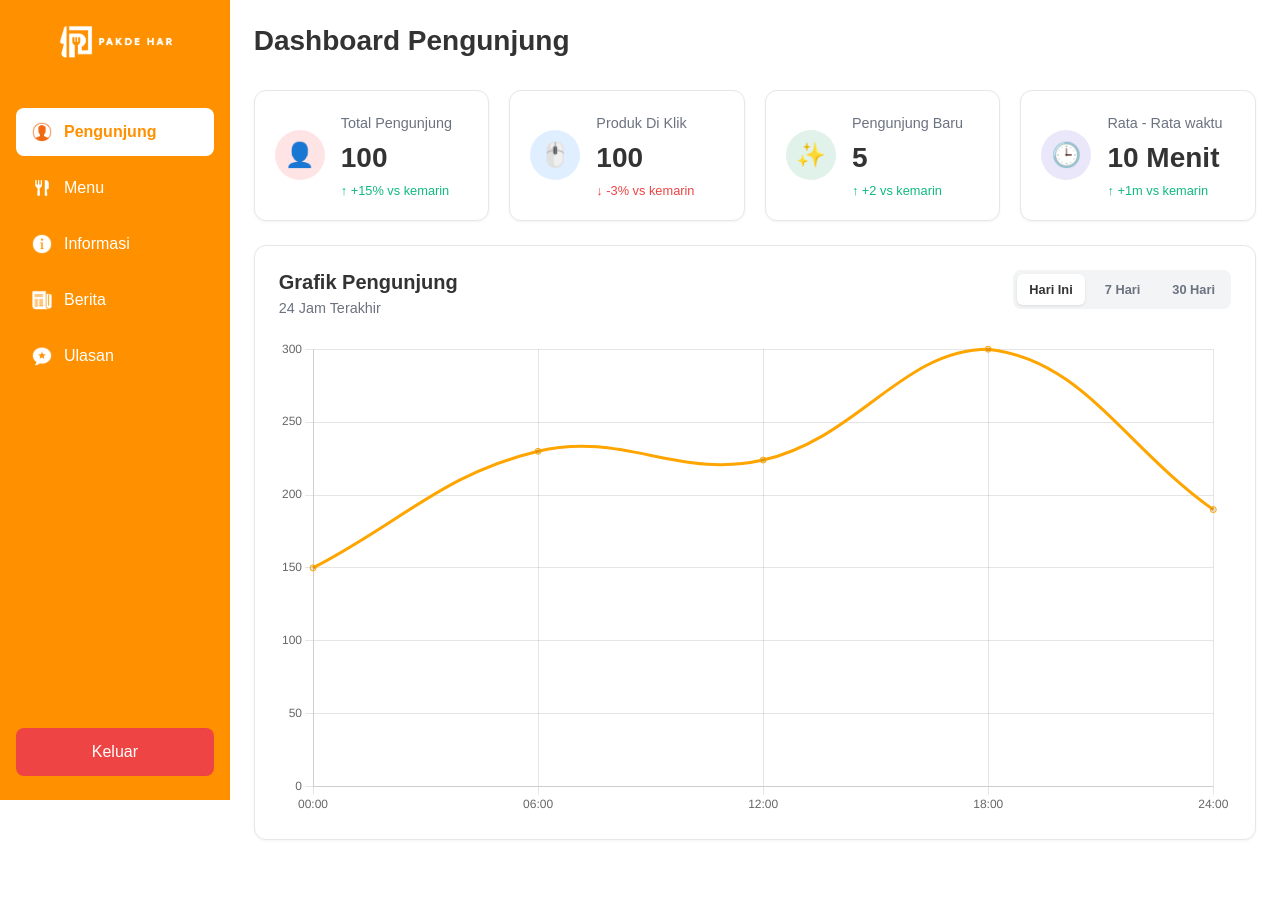
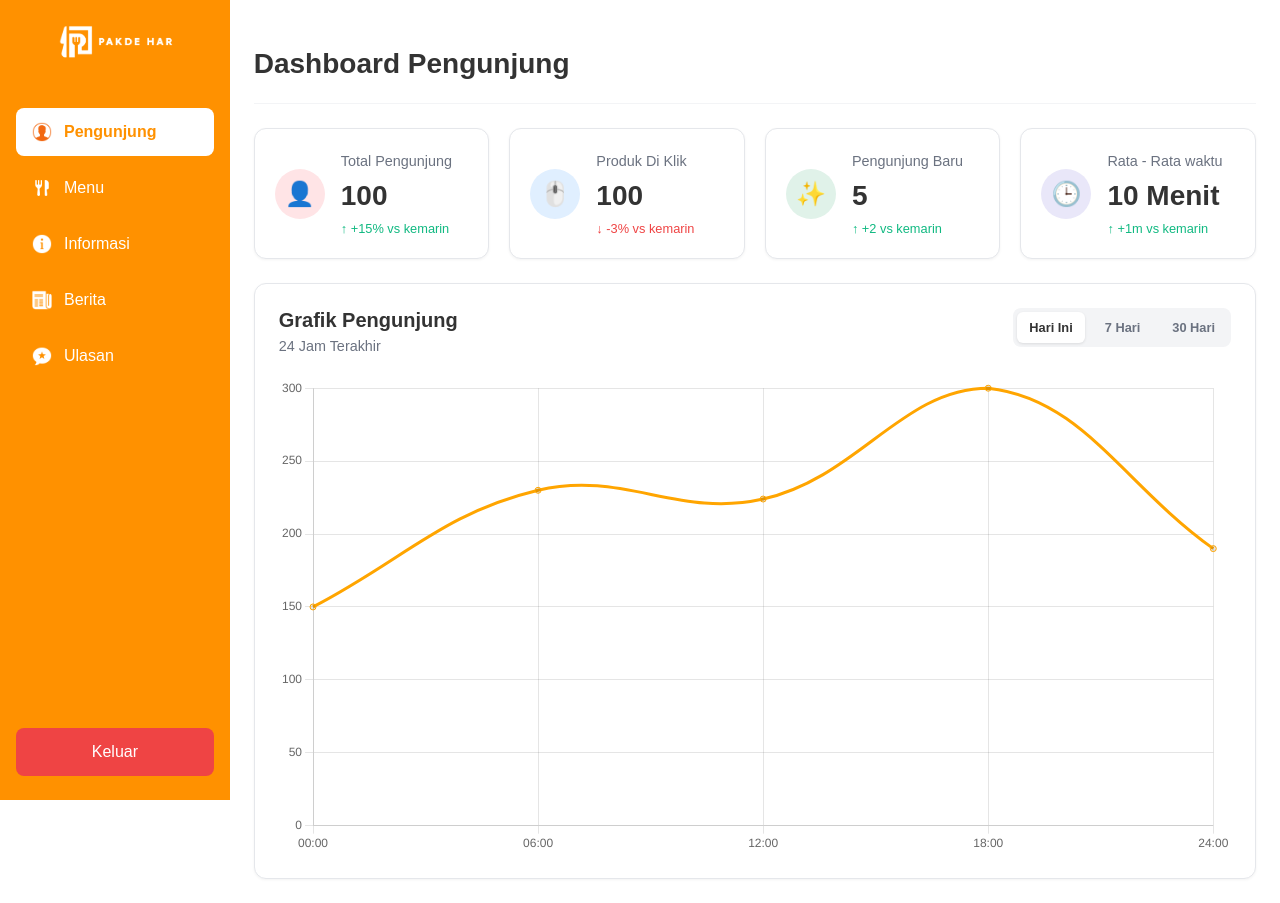
Before and after one commit to ChrisGit889/Pakde_Har_Go_Digital, a Next.js app: page /admin/dashboard in a window 1280 px wide. Before the commit the page ends 864 px from the top, so only its background shows below. Built offline with nearby package versions, Linux system fonts and the light colour scheme.

Commit message:
Perbaikan Menu Pengunjung

```diff
--- a/src/app/admin/dashboard/DashboardPage.css
+++ b/src/app/admin/dashboard/DashboardPage.css
@@ -4,10 +4,31 @@
   gap: 24px;
 }
 
+.admin-page-header {
+  background-color: #ffffff;
+  display: flex;
+  justify-content: space-between;
+  align-items: center;
+  padding: 20px 0;
+  border-bottom: 1px solid #f3f4f6;
+}
+
 .page-title {
   font-size: 1.75rem;
   font-weight: 700;
   color: #333;
+  margin: 0;
+}
+
+.admin-page-header {
+  background-color: #ffffff;
+  display: flex;
+  justify-content: space-between;
+  align-items: center;
+  padding: 12px 0;
+  border-bottom: 1px solid #f3f4f6;
+  min-height: 80px;
+  box-sizing: border-box;
 }
 
 .stat-cards-grid {
@@ -15,6 +36,7 @@
   grid-template-columns: repeat(4, 1fr);
   gap: 20px;
 }
+
 @media (max-width: 1024px) {
   .stat-cards-grid {
     grid-template-columns: repeat(2, 1fr);
@@ -132,7 +154,3 @@
   color: #333;
   box-shadow: 0 1px 3px 0 rgb(0 0 0 / 0.1);
 }
-
-.chart-body {
-
-}
--- a/src/app/admin/dashboard/page.tsx
+++ b/src/app/admin/dashboard/page.tsx
@@ -8,7 +8,10 @@ export default function DashboardPengunjungPage() {
   return (
     <DashboardLayout>
       <div className="visitor-dashboard-container">
-        <h1 className="page-title">Dashboard Pengunjung</h1>
+        <div className="admin-page-header">
+          <h1 className="page-title">Dashboard Pengunjung</h1>
+        </div>
+
         <StatCards />
         <SalesChart />
       </div>
--- a/src/app/components/adminMenu/AdminMenu.css
+++ b/src/app/components/adminMenu/AdminMenu.css
@@ -7,7 +7,8 @@
   gap: 16px;
   padding: 12px 0;
   border-bottom: 1px solid #f3f4f6;
-  margin-bottom: 16px;
+  min-height: 80px;
+  box-sizing: border-box;
 }
 
 .admin-menu-title {
--- a/src/app/layout.tsx
+++ b/src/app/layout.tsx
@@ -3,7 +3,6 @@ import localFont from "next/font/local";
 import 'bootstrap/dist/css/bootstrap.min.css';
 import "./globals.css";
 import NavbarComponents from "./components/navbarWebUser/navbar";
-//import HeroSection from "./component/herosection";
 
 const geistSans = localFont({
   src: "./fonts/GeistVF.woff",
```
Also changed, not shown: src/app/components/DashboardLayout.tsx (+10 -1 lines).
